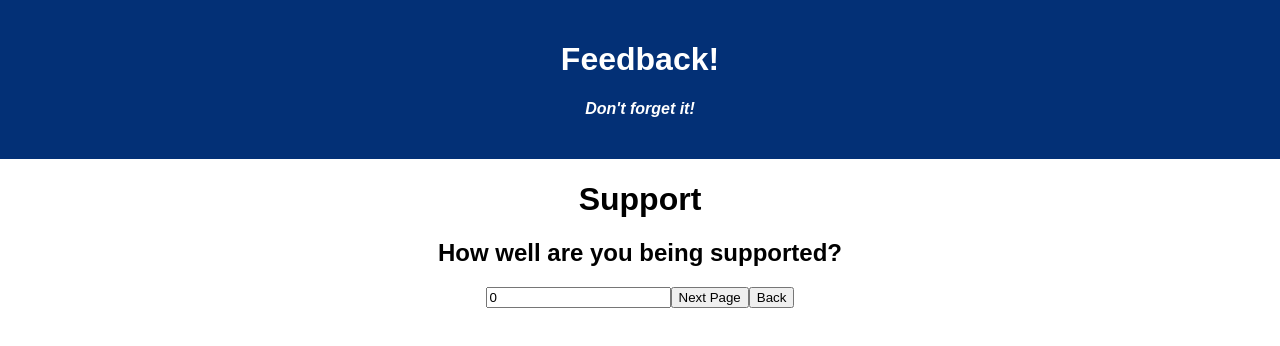
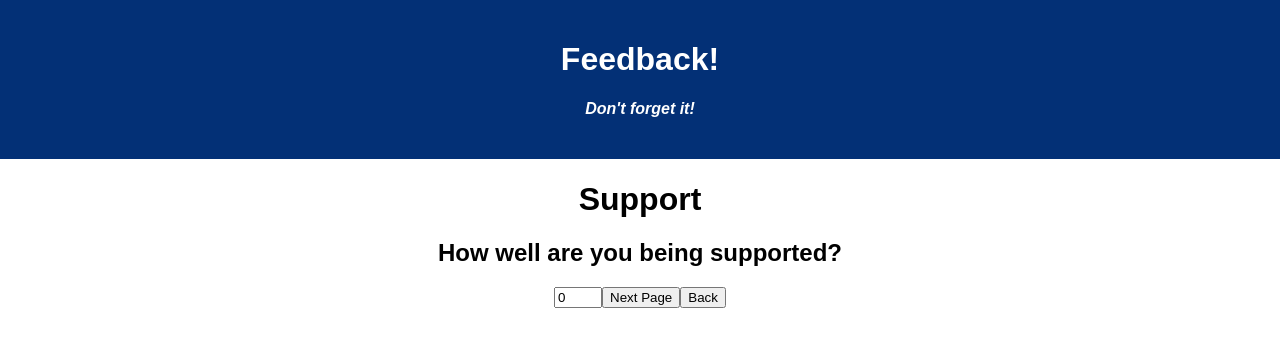
Before and after one commit to habibshahid2013/weekend-redux-feedback-loop, a React (Create React App) app: page /support in a window 1280 px wide. Shown: the top 346 px of the page. Built offline with nearby package versions, Linux system fonts and the light colour scheme.

Commit message:
changes made to support

```diff
--- a/src/components/Support/Support.jsx
+++ b/src/components/Support/Support.jsx
@@ -47,9 +47,11 @@ function Support() {
             <h1>Support</h1>
             <h2>How well are you being supported?</h2>
             <input
-                type="text"
+                type="number"
+                min={0}
+                max={5}
                 value={support}
-                placeholder="How can we best support you?"
+                placeholder="1-5"
                 onChange={(event) => setSupport(event.target.value)} />
             <button onClick={nextPage}>Next Page</button>
             <button onClick={backButton}> Back</button>
```
